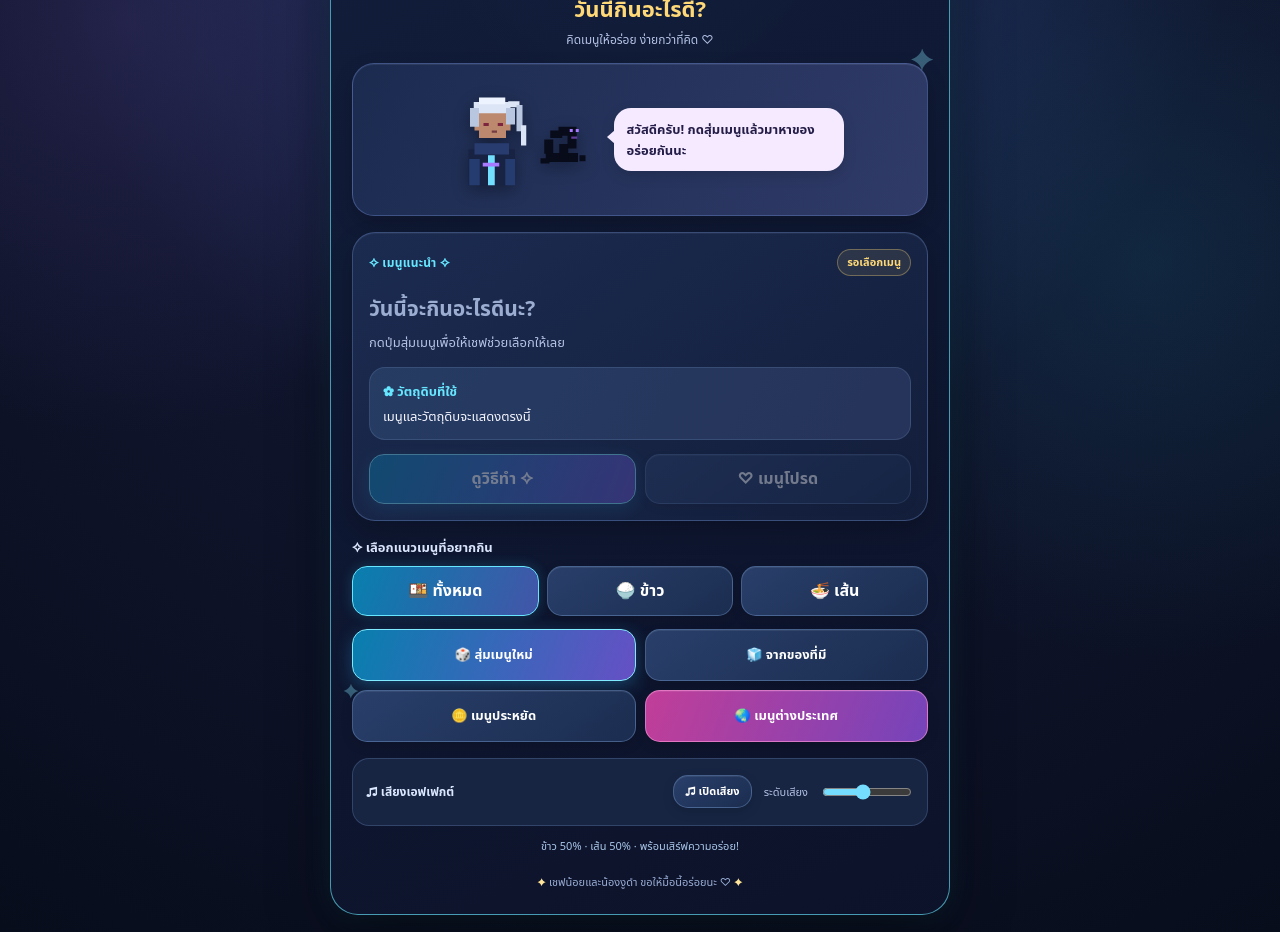
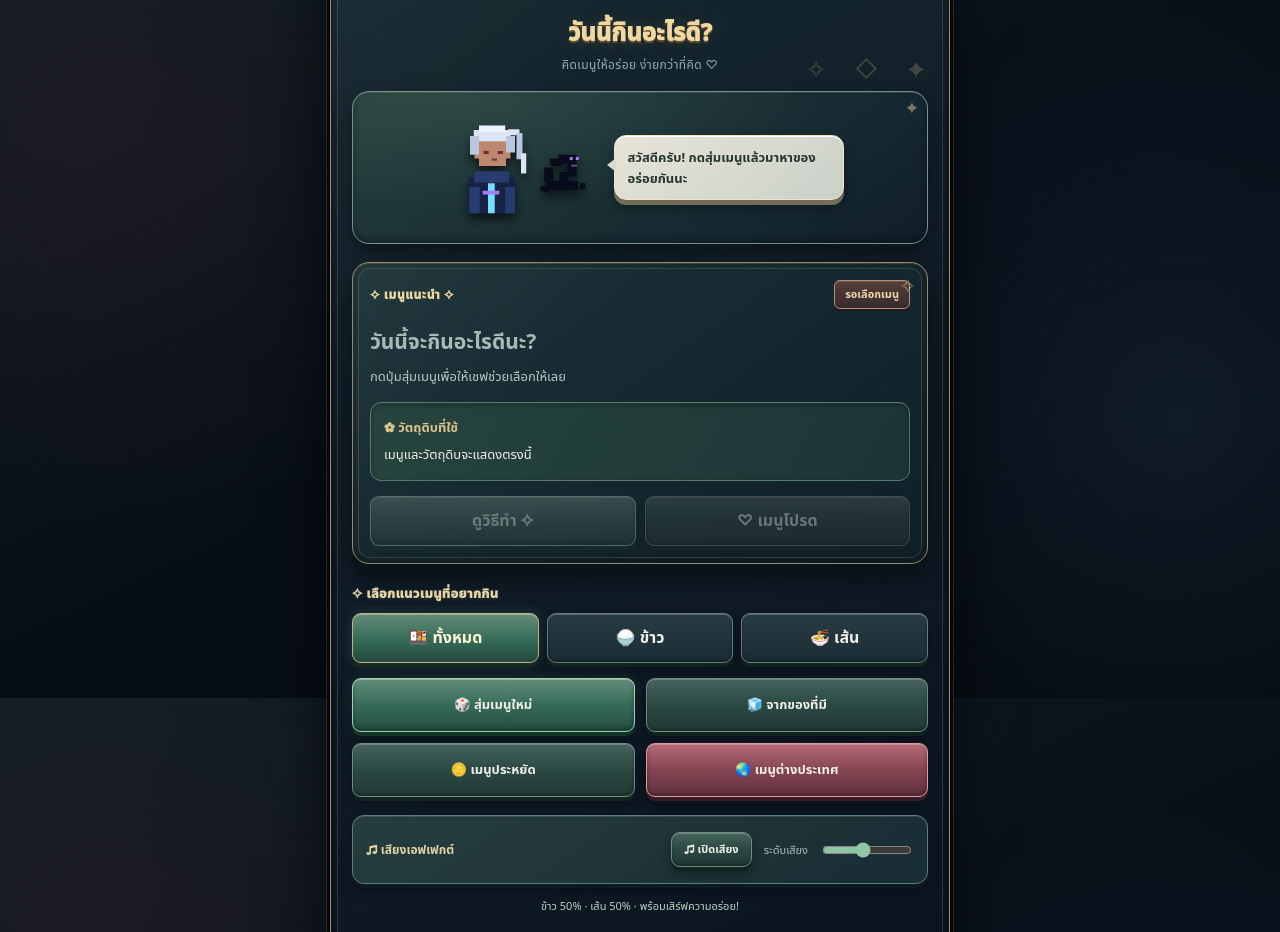
Before and after one commit to 661100025-rgb/pixel-food-ai, a plain HTML site: page index.html in a window 1280 px wide. Shown: the part 102-1034 px from the top of the page. Drawn offline with Linux system fonts and the light colour scheme.

Commit message:
Update index.html

```diff
--- a/index.html
+++ b/index.html
@@ -9,182 +9,614 @@
 <link rel="icon" href="icon.svg" type="image/svg+xml">
 <title>PIXEL FOOD AI</title>
 <style>
+
 :root{
   color-scheme:dark;
-  --bg:#0b1024;--panel:#151f3d;--panel2:#202d50;
-  --cyan:#66e7ff;--pink:#ff78c8;--gold:#ffd978;
-  --text:#f5f6ff;--muted:#b5c2e5;
+  --bg:#080e18;
+  --panel:#111e29;
+  --panel2:#192c35;
+  --panel3:#223a40;
+  --emerald:#397d68;
+  --emerald-light:#70b99a;
+  --silver:#d9e2e8;
+  --silver-dim:#9aabb5;
+  --ruby:#a83e55;
+  --ruby-light:#e17a86;
+  --gold:#c9ad72;
+  --gold-light:#f0d9a0;
+  --text:#f2f1eb;
+  --muted:#aebdc0;
 }
+
 *{box-sizing:border-box}
+
 body{
-  margin:0;min-height:100vh;padding:16px;
+  margin:0;
+  min-height:100vh;
+  padding:16px;
   color:var(--text);
   font-family:system-ui,-apple-system,"Noto Sans Thai",sans-serif;
   background:
-    radial-gradient(circle at 10% 12%,#493b8050 0,transparent 28%),
-    radial-gradient(circle at 90% 35%,#176c8b35 0,transparent 30%),
-    radial-gradient(circle at 50% 0,#263a70 0,#10152d 48%,#080d1c 100%);
+    radial-gradient(ellipse at 50% 0%,#315b5140,transparent 42%),
+    radial-gradient(circle at 8% 30%,#8e34401c,transparent 30%),
+    radial-gradient(circle at 92% 65%,#315b7030,transparent 32%),
+    linear-gradient(155deg,#111d26 0%,#080e18 55%,#050a11 100%);
+  background-attachment:fixed;
 }
+
 button,input{font:inherit}
-button{cursor:pointer; -webkit-tap-highlight-color:transparent}
+button{
+  cursor:pointer;
+  -webkit-tap-highlight-color:transparent;
+}
+
+/* ===== Main game interface ===== */
+
 .app{
-  position:relative;overflow:hidden;
-  max-width:620px;margin:auto;padding:17px;
-  border:1px solid #65dff5a8;border-radius:28px;
-  background:linear-gradient(155deg,#111d3af5,#0d132af7);
-  box-shadow:0 18px 55px #0008,0 0 28px #36d8ff20;
+  position:relative;
+  isolation:isolate;
+  overflow:hidden;
+  max-width:620px;
+  margin:auto;
+  padding:18px;
+  border:1px solid #a78d5c;
+  border-radius:25px;
+  background:
+    linear-gradient(135deg,#ffffff08 0%,transparent 25%),
+    linear-gradient(155deg,#172a31 0%,#101c27 48%,#0b1520 100%);
+  box-shadow:
+    0 25px 65px #000b,
+    0 0 0 3px #080e18,
+    0 0 0 4px #79664480,
+    inset 0 1px 0 #ffffff24,
+    inset 0 -3px 12px #0008;
 }
-.app:before,.app:after{
-  content:"✦";position:absolute;color:#8beaff55;
-  font-size:30px;pointer-events:none;
+
+.app:before{
+  content:"";
+  position:absolute;
+  inset:6px;
+  border:1px solid #c9ad7233;
+  border-radius:19px;
+  pointer-events:none;
+  z-index:-1;
 }
-.app:before{top:115px;right:15px}
-.app:after{bottom:210px;left:12px;font-size:20px}
-header{display:flex;justify-content:space-between;align-items:center;gap:8px}
+
+.app:after{
+  content:"✧  ◇  ✦";
+  position:absolute;
+  top:130px;
+  right:12px;
+  color:#d5bd8140;
+  font-size:22px;
+  letter-spacing:12px;
+  pointer-events:none;
+  z-index:-1;
+}
+
+.app>*{
+  position:relative;
+}
+
+/* ===== Header ===== */
+
+header{
+  display:flex;
+  justify-content:space-between;
+  align-items:center;
+  gap:8px;
+  padding:5px 2px 13px;
+  border-bottom:1px solid #b89b6250;
+}
+
 .brand{
-  color:var(--cyan);font-weight:1000;letter-spacing:1px;
-  font-size:clamp(19px,5vw,27px);
-  text-shadow:0 0 15px #3dcfff77;
+  color:var(--silver);
+  font-weight:1000;
+  letter-spacing:1.2px;
+  font-size:clamp(17px,4.7vw,25px);
+  text-shadow:
+    0 2px 0 #53636b,
+    0 0 13px #a6c7cf40;
 }
+
 .online{
-  color:#91ffbd;font-size:11px;font-weight:800;
-  border:1px solid #47d98977;background:#1a674033;
-  border-radius:30px;padding:6px 10px;white-space:nowrap;
+  color:#a4e4c3;
+  font-size:10px;
+  font-weight:900;
+  letter-spacing:1px;
+  border:1px solid #70b99a88;
+  background:linear-gradient(180deg,#245744,#15382e);
+  border-radius:7px;
+  padding:7px 11px;
+  white-space:nowrap;
+  box-shadow:
+    0 3px 0 #0a241d,
+    inset 0 1px #ffffff28,
+    0 0 12px #70b99a18;
 }
-.sub{text-align:center;color:var(--gold);font-size:22px;font-weight:900;margin:12px 0 4px}
-.tagline{text-align:center;color:var(--muted);font-size:12px;margin-bottom:14px}
+
+/* ===== Title ===== */
+
+.sub{
+  text-align:center;
+  color:var(--gold-light);
+  font-size:24px;
+  font-weight:950;
+  margin:18px 0 4px;
+  text-shadow:
+    0 2px 0 #634e31,
+    0 0 18px #d5b87535;
+}
+
+.tagline{
+  text-align:center;
+  color:var(--silver-dim);
+  font-size:12px;
+  margin-bottom:17px;
+  letter-spacing:.4px;
+}
+
+/* ===== Character panel ===== */
+
 .mascot{
-  display:flex;align-items:center;justify-content:center;gap:12px;
-  padding:13px;margin:12px 0 16px;
-  border:1px solid #657fc077;border-radius:22px;
-  background:linear-gradient(115deg,#1b2b50,#303b68);
-  box-shadow:inset 0 1px #ffffff12,0 8px 20px #0003;
+  display:flex;
+  align-items:center;
+  justify-content:center;
+  gap:12px;
+  padding:13px;
+  margin:12px 0 18px;
+  border:1px solid #78918a;
+  border-radius:17px;
+  background:
+    radial-gradient(ellipse at 20% 0%,#739c8428,transparent 55%),
+    linear-gradient(145deg,#253e3c,#172b32 65%,#111e2a);
+  box-shadow:
+    0 8px 18px #0006,
+    inset 0 1px 0 #ffffff20,
+    inset 0 -3px 8px #0005;
 }
+
+.mascot:before{
+  content:"✦";
+  position:absolute;
+  top:5px;
+  right:9px;
+  color:#e1c58c80;
+  font-size:15px;
+  pointer-events:none;
+}
+
 .mascot svg{
-  width:145px;height:112px;flex:none;
-  filter:drop-shadow(0 5px 8px #0005);
+  width:145px;
+  height:112px;
+  flex:none;
+  filter:drop-shadow(0 6px 5px #0009);
   image-rendering:pixelated;
 }
+
 .speech{
-  position:relative;background:#f5eaff;color:#241d48;
-  border-radius:17px;padding:11px 13px;
-  font-weight:750;font-size:13px;line-height:1.55;
-  max-width:230px;box-shadow:0 5px 14px #0002;
+  position:relative;
+  background:linear-gradient(145deg,#e8e4d7,#c9d1c9);
+  color:#26352f;
+  border:1px solid #f4e4bd;
+  border-radius:12px;
+  padding:11px 13px;
+  font-weight:750;
+  font-size:13px;
+  line-height:1.6;
+  max-width:230px;
+  box-shadow:
+    0 5px 0 #716d5c,
+    0 8px 14px #0005,
+    inset 0 1px #fff;
 }
+
 .speech:before{
-  content:"";position:absolute;left:-7px;top:22px;
-  border-width:7px 8px 7px 0;border-style:solid;
-  border-color:transparent #f5eaff transparent transparent;
+  content:"";
+  position:absolute;
+  left:-8px;
+  top:22px;
+  border-width:7px 9px 7px 0;
+  border-style:solid;
+  border-color:transparent #d8d9d0 transparent transparent;
 }
+
+/* ===== Main dish panel ===== */
+
 .card{
-  position:relative;padding:16px;margin:13px 0;
-  border:1px solid #607db477;border-radius:23px;
-  background:linear-gradient(145deg,#1b2b50,#131e3b);
-  box-shadow:0 10px 25px #0003,inset 0 1px #ffffff0c;
+  position:relative;
+  padding:17px;
+  margin:14px 0;
+  border:1px solid #9e895e;
+  border-radius:17px;
+  background:
+    linear-gradient(135deg,#ffffff09,transparent 35%),
+    linear-gradient(145deg,#1c3338,#13252d 65%,#10202a);
+  box-shadow:
+    0 9px 0 #08141a,
+    0 13px 23px #0008,
+    inset 0 1px 0 #ffffff20,
+    inset 0 -2px 8px #0005;
 }
-.card-head{display:flex;justify-content:space-between;align-items:center;gap:8px}
-.kicker{font-size:12px;color:var(--cyan);font-weight:900;letter-spacing:.3px}
+
+.card:before{
+  content:"";
+  position:absolute;
+  inset:5px;
+  border:1px solid #b99e6940;
+  border-radius:12px;
+  pointer-events:none;
+}
+
+.card:after{
+  content:"✧";
+  position:absolute;
+  top:10px;
+  right:12px;
+  color:#e4cb8b80;
+  font-size:18px;
+  pointer-events:none;
+}
+
+.card-head{
+  display:flex;
+  justify-content:space-between;
+  align-items:center;
+  gap:8px;
+}
+
+.kicker{
+  font-size:12px;
+  color:var(--gold-light);
+  font-weight:950;
+  letter-spacing:.6px;
+}
+
 .origin{
-  color:var(--gold);font-size:11px;font-weight:800;
-  background:#ffd97818;border:1px solid #ffd97855;
-  border-radius:30px;padding:4px 9px;
+  color:#f0dba9;
+  font-size:11px;
+  font-weight:850;
+  background:linear-gradient(180deg,#573e3c,#352b2d);
+  border:1px solid #bd8d70;
+  border-radius:6px;
+  padding:5px 10px;
+  box-shadow:
+    0 2px 0 #201a1b,
+    inset 0 1px #ffffff20;
 }
+
 .dish{
-  font-size:clamp(22px,6vw,30px);font-weight:1000;
-  line-height:1.35;margin:12px 0 5px;color:#fff;
+  font-size:clamp(22px,6vw,30px);
+  font-weight:1000;
+  line-height:1.4;
+  margin:14px 0 5px;
+  color:#f5eee0;
+  text-shadow:
+    0 2px 0 #5e655c,
+    0 0 16px #b7d3b92b;
 }
-.desc{color:var(--muted);font-size:13px;line-height:1.6}
+
+.desc{
+  color:#b8c9c4;
+  font-size:13px;
+  line-height:1.7;
+}
+
 .placeholder{
-  color:#9cadd2;font-size:21px;font-weight:850;
+  color:#a7bbb5;
+  font-size:21px;
+  font-weight:850;
   padding:18px 0 7px;
 }
+
 .ingredients{
-  margin:14px 0;padding:12px 13px;
-  border:1px solid #6b8bb344;border-radius:16px;
-  background:linear-gradient(120deg,#263c63,#26335a);
-  font-size:13px;line-height:1.7;
+  position:relative;
+  margin:15px 0;
+  padding:13px;
+  border:1px solid #577a6e;
+  border-radius:11px;
+  background:
+    linear-gradient(120deg,#27443e,#1b3535);
+  box-shadow:
+    inset 0 2px 5px #0005,
+    inset 0 1px #ffffff10;
+  font-size:13px;
+  line-height:1.8;
 }
-.ingredients b{color:var(--cyan);display:block;margin-bottom:3px}
-.row{display:flex;gap:9px}
-.row>*{flex:1;min-width:0}
+
+.ingredients b{
+  color:#d9c58d;
+  display:block;
+  margin-bottom:4px;
+}
+
+/* ===== Buttons ===== */
+
+.row{
+  display:flex;
+  gap:9px;
+}
+
+.row>*{
+  flex:1;
+  min-width:0;
+}
+
 .btn{
-  border:1px solid #7192c477;border-radius:15px;
-  padding:12px 10px;color:#fff;font-weight:850;
-  background:linear-gradient(145deg,#293f6a,#1b2d50);
-  box-shadow:0 4px 12px #0002,inset 0 1px #ffffff12;
-  transition:transform .16s ease,filter .16s ease,box-shadow .16s ease;
+  position:relative;
+  border:1px solid #728b83;
+  border-radius:9px;
+  padding:12px 10px;
+  color:#f0f0e8;
+  font-weight:850;
+  background:
+    linear-gradient(180deg,#45645c 0%,#2c4944 48%,#203934 100%);
+  box-shadow:
+    0 4px 0 #10241f,
+    0 7px 12px #0005,
+    inset 0 1px 0 #ffffff38,
+    inset 0 -2px 3px #0004;
+  transition:
+    transform .13s ease,
+    filter .13s ease,
+    box-shadow .13s ease;
 }
-.btn:active{transform:scale(.95);filter:brightness(1.2)}
+
+.btn:active{
+  transform:translateY(3px);
+  filter:brightness(1.18);
+  box-shadow:
+    0 1px 0 #10241f,
+    0 3px 6px #0005,
+    inset 0 1px 3px #0005;
+}
+
 .btn.primary{
-  background:linear-gradient(110deg,#087fae,#6650c5);
-  border-color:#80eaff;box-shadow:0 5px 17px #269dd855;
+  background:
+    linear-gradient(180deg,#638d7b 0%,#376b59 50%,#234c40 100%);
+  border-color:#a7d0ac;
+  box-shadow:
+    0 4px 0 #123327,
+    0 7px 14px #0006,
+    0 0 14px #70b99a25,
+    inset 0 1px 0 #ffffff55,
+    inset 0 -2px 4px #0005;
 }
+
 .btn.pink{
-  background:linear-gradient(110deg,#c13e98,#7544ba);
-  border-color:#ff9bdc99;
+  background:
+    linear-gradient(180deg,#b66c78 0%,#854451 50%,#60313e 100%);
+  border-color:#df9b9b;
+  box-shadow:
+    0 4px 0 #381b28,
+    0 7px 13px #0006,
+    inset 0 1px 0 #ffffff45,
+    inset 0 -2px 4px #0005;
 }
-.btn:disabled{opacity:.4;cursor:not-allowed}
-.section-title{font-size:13px;font-weight:900;color:#dce8ff;margin:17px 0 8px}
-.filters{display:flex;gap:8px;margin:8px 0 13px}
-.filters button{flex:1}
+
+.btn:disabled{
+  opacity:.4;
+  cursor:not-allowed;
+  filter:grayscale(.5);
+}
+
+/* ===== Filter tabs ===== */
+
+.section-title{
+  font-size:13px;
+  font-weight:950;
+  color:#e5d5a9;
+  margin:20px 0 9px;
+  letter-spacing:.3px;
+  text-shadow:0 1px 5px #c9ad7230;
+}
+
+.filters{
+  display:flex;
+  gap:8px;
+  margin:9px 0 15px;
+}
+
+.filters button{
+  flex:1;
+  background:linear-gradient(180deg,#293b43,#1a2c34);
+  border-color:#667d7c;
+}
+
 .filters button.active{
-  background:linear-gradient(110deg,#087fae,#4355a8);
-  border-color:var(--cyan);box-shadow:0 0 13px #39cfff33;
+  background:linear-gradient(180deg,#638b78,#356b57 55%,#24483d);
+  border-color:#c6b17c;
+  color:#fff5d9;
+  box-shadow:
+    0 4px 0 #142c24,
+    0 0 14px #8cc5a32c,
+    inset 0 1px #ffffff50;
 }
-.controls{display:grid;grid-template-columns:repeat(2,minmax(0,1fr));gap:9px}
-.control-btn{min-height:52px;font-size:13px}
+
+/* ===== Control menu ===== */
+
+.controls{
+  display:grid;
+  grid-template-columns:repeat(2,minmax(0,1fr));
+  gap:11px;
+}
+
+.control-btn{
+  min-height:54px;
+  font-size:13px;
+}
+
+/* ===== Recipe panel ===== */
+
 .recipe{
-  display:none;white-space:pre-line;line-height:1.8;
-  background:#101a35;border:1px solid #607db455;
-  border-radius:15px;padding:13px;margin-top:12px;
-  color:#e5edff;font-size:13px;
+  display:none;
+  white-space:pre-line;
+  line-height:1.85;
+  background:
+    linear-gradient(135deg,#ffffff08,transparent),
+    linear-gradient(145deg,#142a2d,#101e27);
+  border:1px solid #9b895f;
+  border-radius:11px;
+  padding:14px;
+  margin-top:14px;
+  color:#e4e9df;
+  font-size:13px;
+  box-shadow:
+    inset 0 2px 7px #0006,
+    0 2px 0 #08141a;
 }
-.recipe.show{display:block;animation:appear .25s ease}
-.tiny{font-size:11px;color:var(--muted);line-height:1.6;margin:12px 2px}
+
+.recipe.show{
+  display:block;
+  animation:appear .25s ease;
+}
+
+/* ===== Sound settings ===== */
+
+.tiny{
+  font-size:11px;
+  color:#aebdb8;
+  line-height:1.6;
+  margin:12px 2px;
+}
+
 .sound-box{
-  display:flex;align-items:center;gap:10px;flex-wrap:wrap;
-  margin-top:16px;padding:12px 13px;
-  border:1px solid #6a82b455;border-radius:17px;
-  background:#172543;
+  display:flex;
+  align-items:center;
+  gap:10px;
+  flex-wrap:wrap;
+  margin-top:18px;
+  padding:13px;
+  border:1px solid #617d76;
+  border-radius:12px;
+  background:
+    linear-gradient(145deg,#263d3d,#182d34);
+  box-shadow:
+    0 4px 0 #0b1b20,
+    0 7px 12px #0005,
+    inset 0 1px #ffffff1c;
 }
-.sound-label{font-size:12px;font-weight:850;color:#dce8ff}
-.sound-box input{width:90px;accent-color:#75ddff}
-.sound-toggle{margin-left:auto;padding:7px 11px;font-size:11px}
+
+.sound-label{
+  font-size:12px;
+  font-weight:900;
+  color:#e2d3a8;
+}
+
+.sound-box input{
+  width:90px;
+  accent-color:#8fc6a4;
+}
+
+.sound-toggle{
+  margin-left:auto;
+  padding:8px 12px;
+  font-size:11px;
+}
+
+/* ===== Status and footer ===== */
+
 .status{
-  min-height:20px;text-align:center;color:#a9c6e9;
-  font-size:11px;margin:12px 0 4px;
+  min-height:20px;
+  text-align:center;
+  color:#b9d1c4;
+  font-size:11px;
+  margin:14px 0 4px;
 }
-footer{text-align:center;color:#9aadd5;font-size:11px;margin:16px 0 2px}
-.sparkle{color:#ffe59b}
+
+footer{
+  text-align:center;
+  color:#9baea8;
+  font-size:11px;
+  line-height:1.7;
+  margin:17px 0 2px;
+}
+
+.sparkle{
+  color:#e5c987;
+  text-shadow:0 0 8px #e5c98760;
+}
+
+/* ===== Animations ===== */
+
 @keyframes appear{
-  from{opacity:0;transform:translateY(8px) scale(.985)}
-  to{opacity:1;transform:translateY(0) scale(1)}
+  from{
+    opacity:0;
+    transform:translateY(8px) scale(.985);
+  }
+  to{
+    opacity:1;
+    transform:translateY(0) scale(1);
+  }
 }
+
 @keyframes pop{
   0%{transform:scale(.97);opacity:.65}
   65%{transform:scale(1.015)}
   100%{transform:scale(1);opacity:1}
 }
-.card.changed{animation:pop .32s ease}
+
+.card.changed{
+  animation:pop .32s ease;
+}
+
+/* ===== Hover effects ===== */
+
 @media(hover:hover){
-  .btn:hover{filter:brightness(1.15);transform:translateY(-2px)}
+  .btn:hover{
+    filter:brightness(1.15);
+    transform:translateY(-2px);
+  }
+
+  .btn.primary:hover{
+    box-shadow:
+      0 6px 0 #123327,
+      0 9px 17px #0007,
+      0 0 18px #8fc6a444,
+      inset 0 1px 0 #ffffff55;
+  }
 }
+
+/* ===== Responsive ===== */
+
 @media(min-width:520px){
   body{padding:24px}
   .app{padding:21px}
-  .mascot svg{width:165px;height:125px}
+  .mascot svg{
+    width:165px;
+    height:125px;
+  }
 }
+
 @media(max-width:360px){
   body{padding:8px}
-  .app{padding:12px;border-radius:22px}
-  .mascot{gap:7px;padding:9px}
-  .mascot svg{width:115px;height:100px}
-  .speech{font-size:11px;padding:9px}
-  .btn{font-size:12px;padding:10px 7px}
+  .app{
+    padding:12px;
+    border-radius:19px;
+  }
+  .mascot{
+    gap:7px;
+    padding:9px;
+  }
+  .mascot svg{
+    width:115px;
+    height:100px;
+  }
+  .speech{
+    font-size:11px;
+    padding:9px;
+  }
+  .btn{
+    font-size:12px;
+    padding:10px 7px;
+  }
 }
+
 @media(prefers-reduced-motion:reduce){
-  *,*:before,*:after{animation-duration:.01ms!important;transition-duration:.01ms!important}
-}
+  *,*:before,*:after{
+    animation-duration:.01ms!important;
+    transition-duration:.01ms!important;
+  }
 </style>
 </head>
 <body>
```
